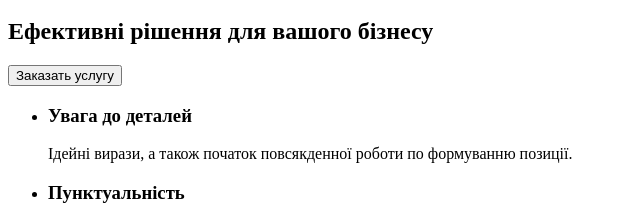
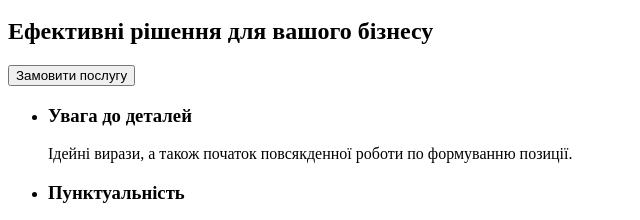
Before and after one commit to syniepolskyi/goit-markup-hw-01, a plain HTML site: page index.html in a window 1280 px wide. Shown: the part 150-370 px from the top of the page, 0-640 px from the left. Drawn offline with Linux system fonts and the light colour scheme.

Commit message:
Update index.html

```diff
--- a/index.html
+++ b/index.html
@@ -32,7 +32,7 @@
   <main>
     <section class="cover">
       <h1>Ефективні рішення для вашого бізнесу</h1>
-      <button class="order-btn" type="button">Заказать услугу</button>
+      <button class="order-btn" type="button">Замовити послугу</button>
     </section>
     <section class="details">
       <ul class="detail-list">
```
